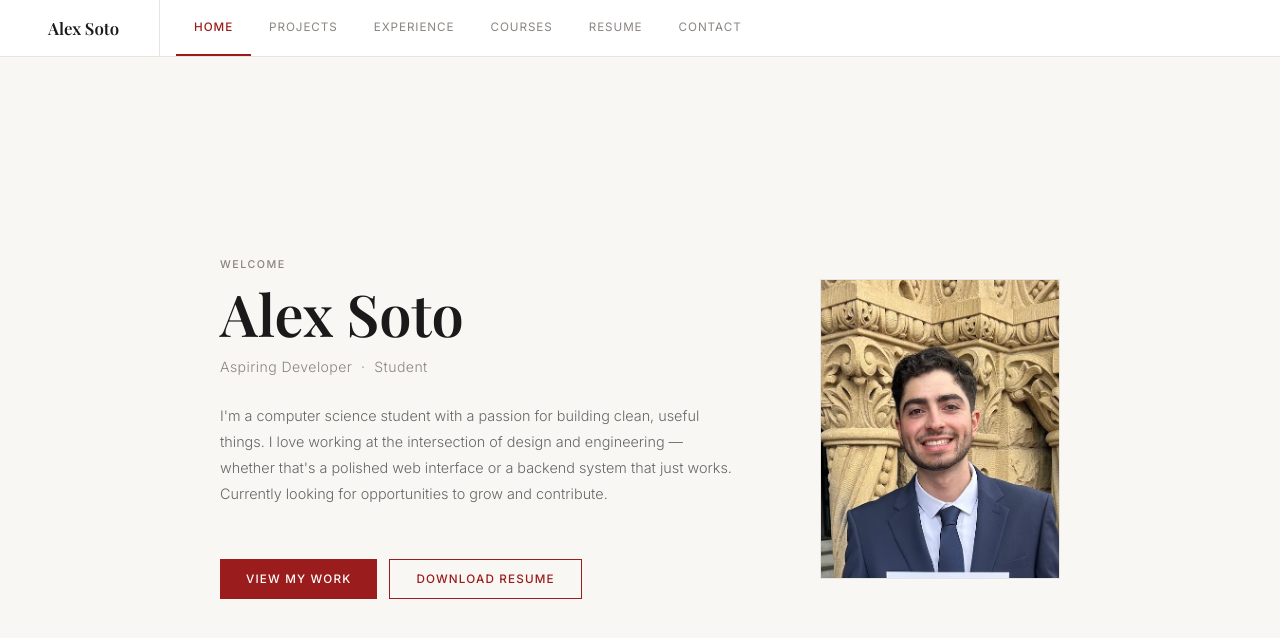
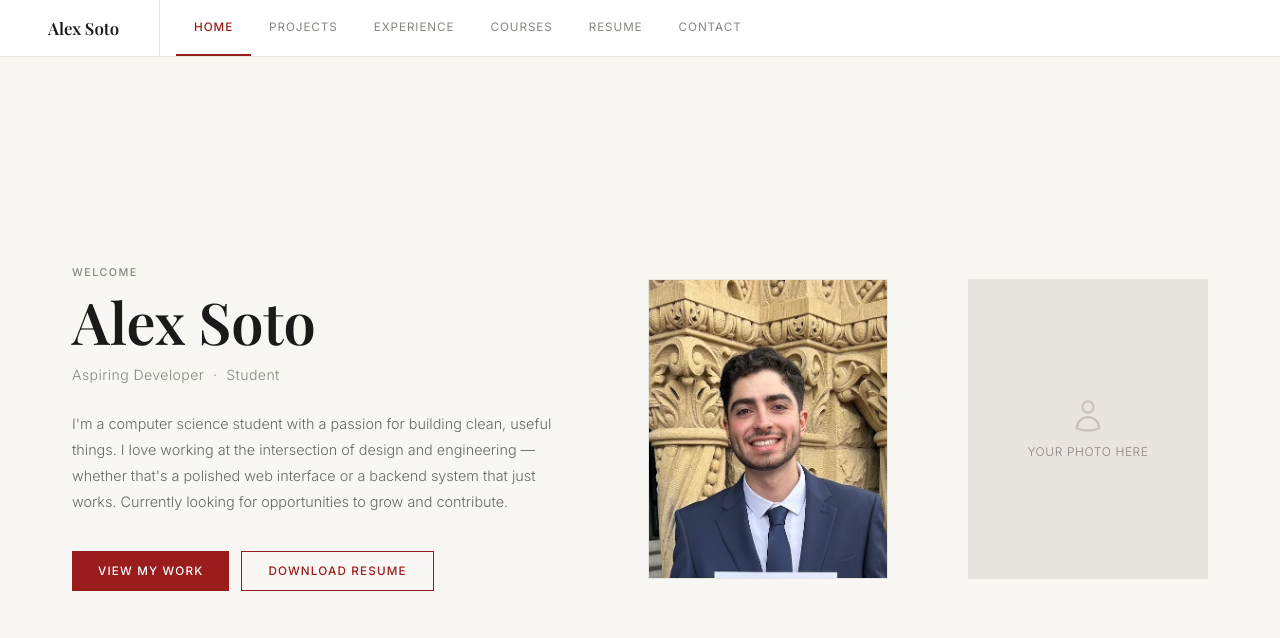
Before and after one commit to alexsoto1224/alexsoto1224.github.io, a plain HTML site: page index.html in a window 1280 px wide. Both pictures are taken after a click on the button "HOME". Drawn offline with nearby package versions, Linux system fonts and the light colour scheme.

Commit message:
back to fixed buttons

```diff
--- a/index.html
+++ b/index.html
@@ -93,7 +93,7 @@
     #home { display: flex; align-items: center; justify-content: center; gap: 80px; }
     .home-left { flex: 1; min-width: 0; max-width: 520px; }
     .home-sub { font-size: 0.88rem; color: var(--muted); margin-bottom: 28px; letter-spacing: 0.03em; }
-    .home-bio { font-size: 0.9rem; line-height: 1.82; color: #666; margin-bottom: 52px; }
+    .home-bio { font-size: 0.9rem; line-height: 1.82; color: #666; margin-bottom: 36px; }
     .home-actions { display: flex; gap: 12px; flex-wrap: wrap; }
 
     .btn-primary {
@@ -239,6 +239,13 @@
       </div>
 
       <img src="headshot.jpg" class="home-photo" style="object-fit:cover">
+      <!-- Replace this div with <img src="photo.jpg" class="home-photo" style="object-fit:cover"> -->
+      <div class="home-photo">
+        <svg width="36" height="36" fill="none" viewBox="0 0 24 24" stroke="currentColor" stroke-width="1.5">
+          <path stroke-linecap="round" stroke-linejoin="round" d="M15.75 6a3.75 3.75 0 1 1-7.5 0 3.75 3.75 0 0 1 7.5 0ZM4.501 20.118a7.5 7.5 0 0 1 14.998 0A17.933 17.933 0 0 1 12 21.75c-2.676 0-5.216-.584-7.499-1.632Z"/>
+        </svg>
+        Your photo here
+      </div>
     </section>
 
 
@@ -411,7 +418,7 @@
       <div class="contact-list">
         <div class="contact-row">
           <span class="contact-label">Email</span>
-          <a href="/cdn-cgi/l/email-protection#9ee7f1ebecfbf3fff7f2defbe6fff3eef2fbb0fdf1f3"><span class="__cf_email__" data-cfemail="f980968c8b9c94989095b99c81989489959cd79a9694">[email&#160;protected]</span></a>
+          <a href="mailto:youremail@example.com">youremail@example.com</a>
         </div>
         <div class="contact-row">
           <span class="contact-label">GitHub</span>
@@ -427,8 +434,15 @@
   </main>
 </div>
 
-<script data-cfasync="false" src="/cdn-cgi/scripts/5c5dd728/cloudflare-static/email-decode.min.js"></script><script>
+<script>
   function show(id) {
     document.querySelectorAll('.section').forEach(function(s) { s.classList.remove('active'); });
     document.querySelectorAll('.nav-btn').forEach(function(b) { b.classList.remove('active'); });
-    document.getElementById(id).classList.add('
+    document.getElementById(id).classList.add('active');
+    var labels = ['home', 'projects', 'experience', 'courses', 'resume', 'contact'];
+    var idx = labels.indexOf(id);
+    if (idx !== -1) document.querySelectorAll('.nav-btn')[idx].classList.add('active');
+  }
+</script>
+</body>
+</html>
```
